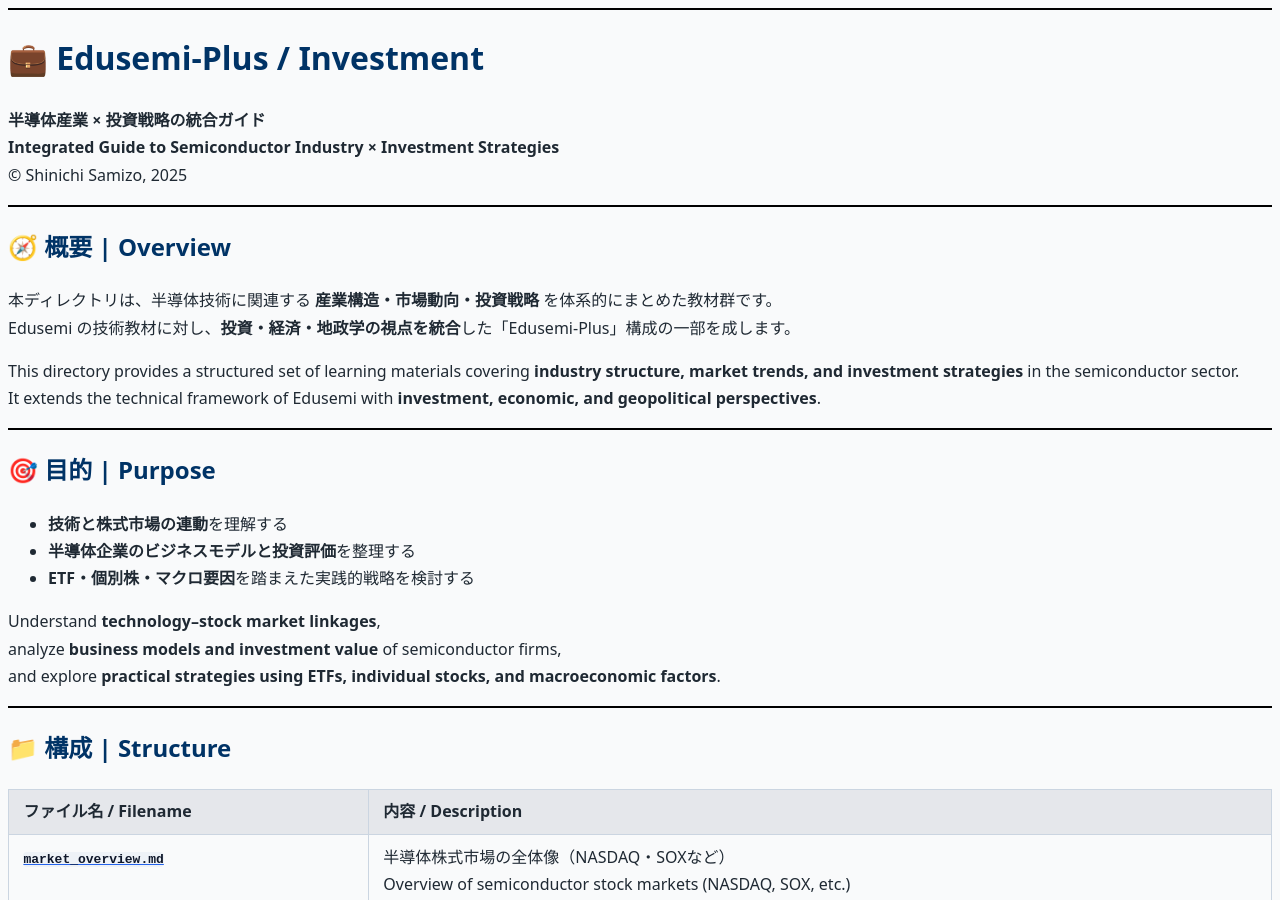
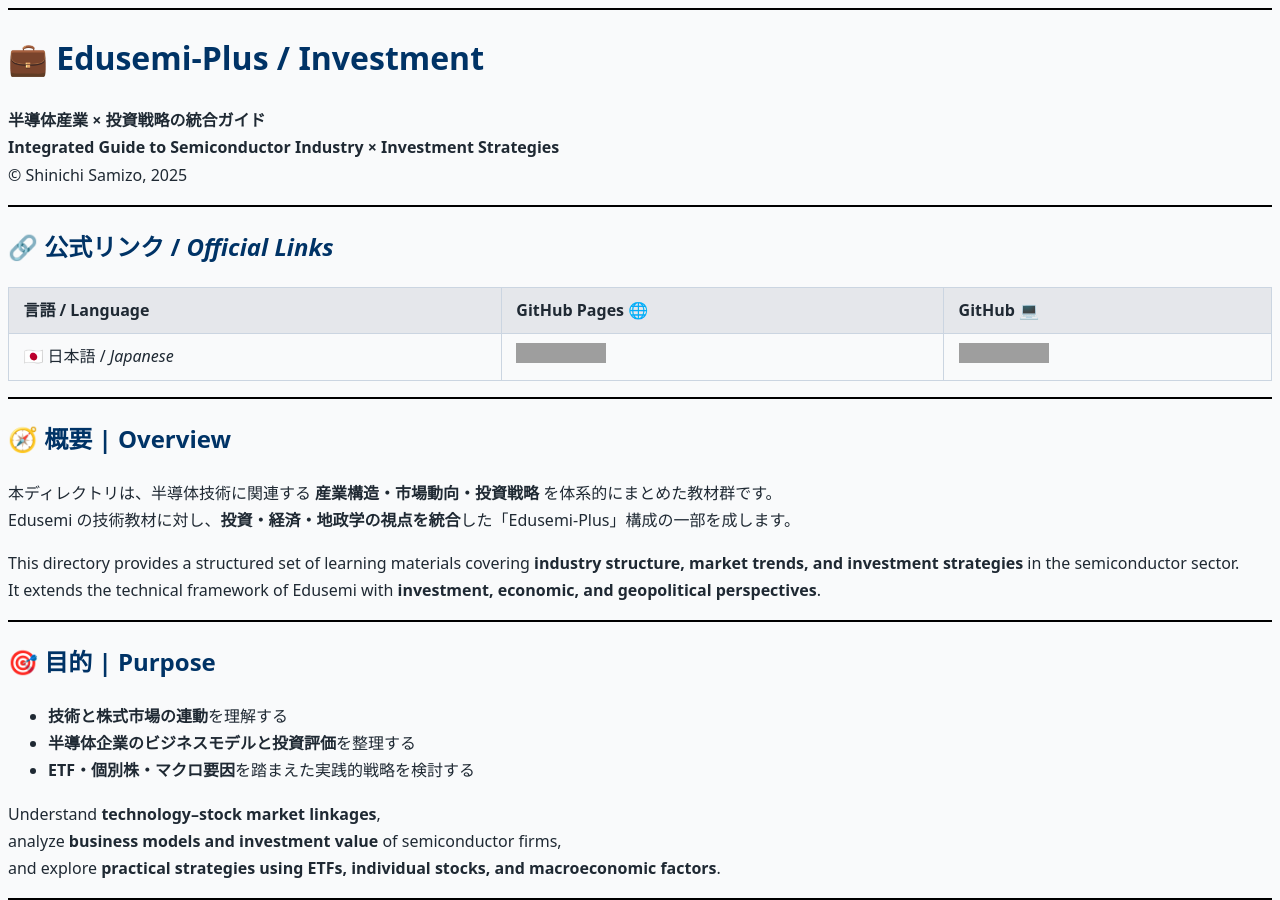
Before and after one commit to Samizo-AITL/Edusemi-Plus, a Jekyll site: the page built from investment/index.md, in a window 1280 px wide and 900 px high. Built offline with Jekyll 4.4.1, drawn with Linux system fonts in a browser that asks for light colours; grey boxes are pictures that could not be loaded.

Commit message:
Update index.md

```diff
--- a/investment/index.md
+++ b/investment/index.md
@@ -9,6 +9,14 @@
 **半導体産業 × 投資戦略の統合ガイド**
 **Integrated Guide to Semiconductor Industry × Investment Strategies**
 © Shinichi Samizo, 2025
+
+---
+
+## 🔗 公式リンク / *Official Links*
+
+| 言語 / Language | GitHub Pages 🌐 | GitHub 💻 |
+|-----------------|----------------|-----------|
+| 🇯🇵 日本語 / *Japanese* | [![GitHub Pages JP](https://img.shields.io/badge/GitHub%20Pages-日本語版-brightgreen?logo=github)](https://samizo-aitl.github.io/Edusemi-Plus/investment/) | [![GitHub Repo JP](https://img.shields.io/badge/GitHub-日本語版-blue?logo=github)](https://github.com/Samizo-AITL/Edusemi-Plus/tree/main/investment) |
 
 ---
 
```
